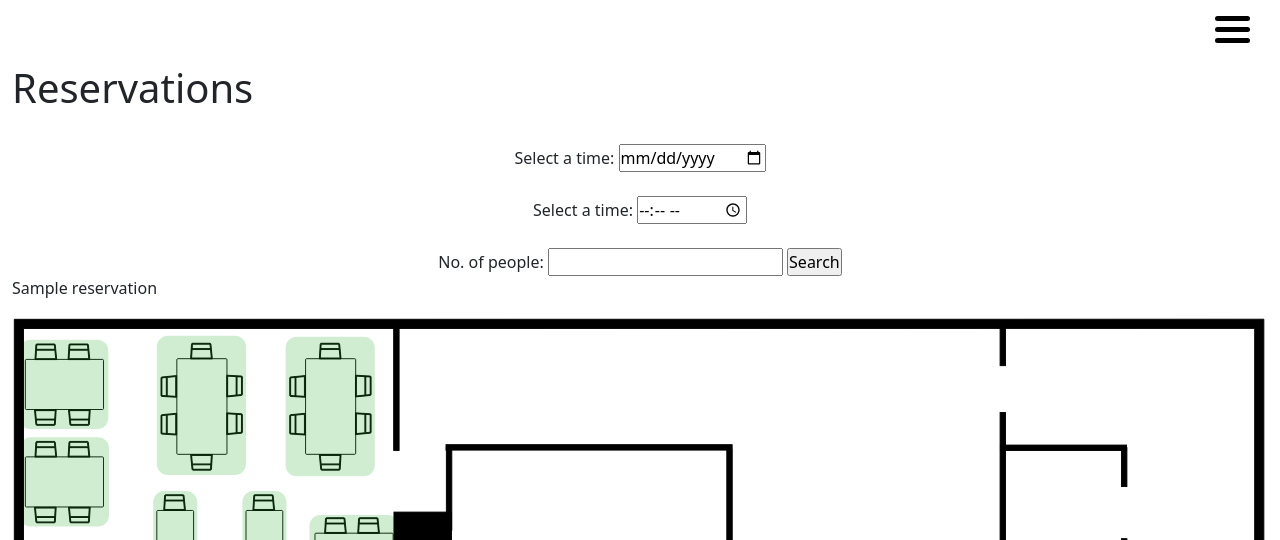
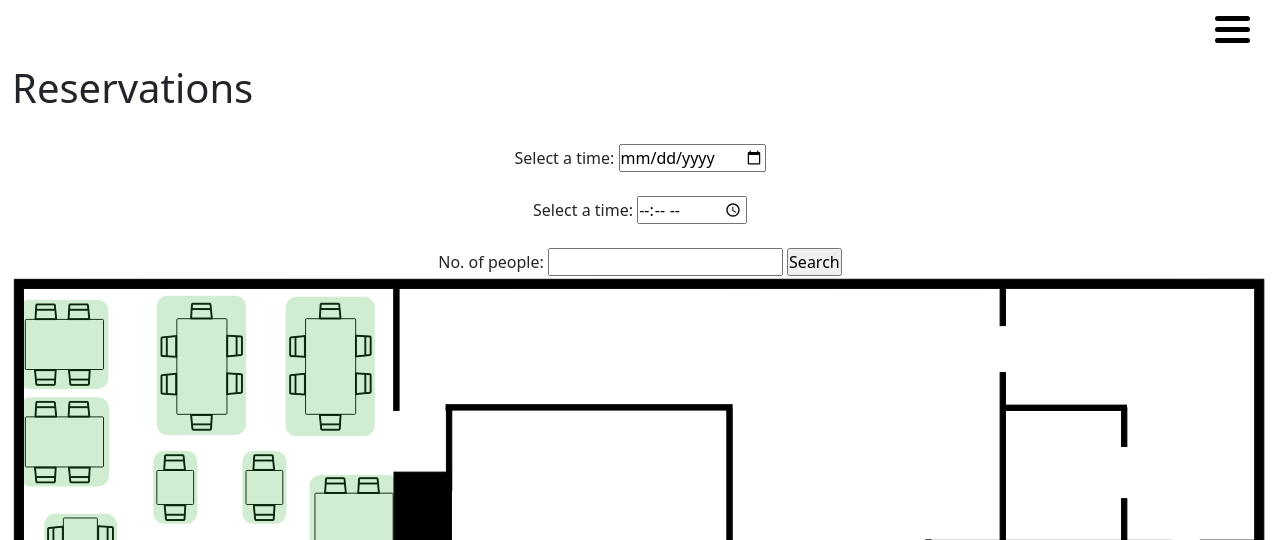
Before and after one commit to SamRocan/Restaurant-Website, a Django app: template restaurantsite/reservations/templates/reservations/reservations_home.html in a window 1280 px wide. Shown: the top 540 px of the page. Run offline with Django 3.2, Linux system fonts and the light colour scheme; the template is opened without the code that fills it: most values are stand-ins (such as "Sample title", 1, 10 or a date in 2020); some libraries are stand-ins or nearby versions.

Commit message:
Removed other bookings from being visible on the reservation page

```diff
--- a/restaurantsite/reservations/templates/reservations/reservations_home.html
+++ b/restaurantsite/reservations/templates/reservations/reservations_home.html
@@ -29,9 +29,6 @@
             <input type="submit" value="Search">
 
     </form>
-    {% for reservation in reservations %}
-    <p>{{reservation}}</p>
-    {% endfor %}
     <!--
     <form method="post" style="text-align: center">
         {% csrf_token %}
```
